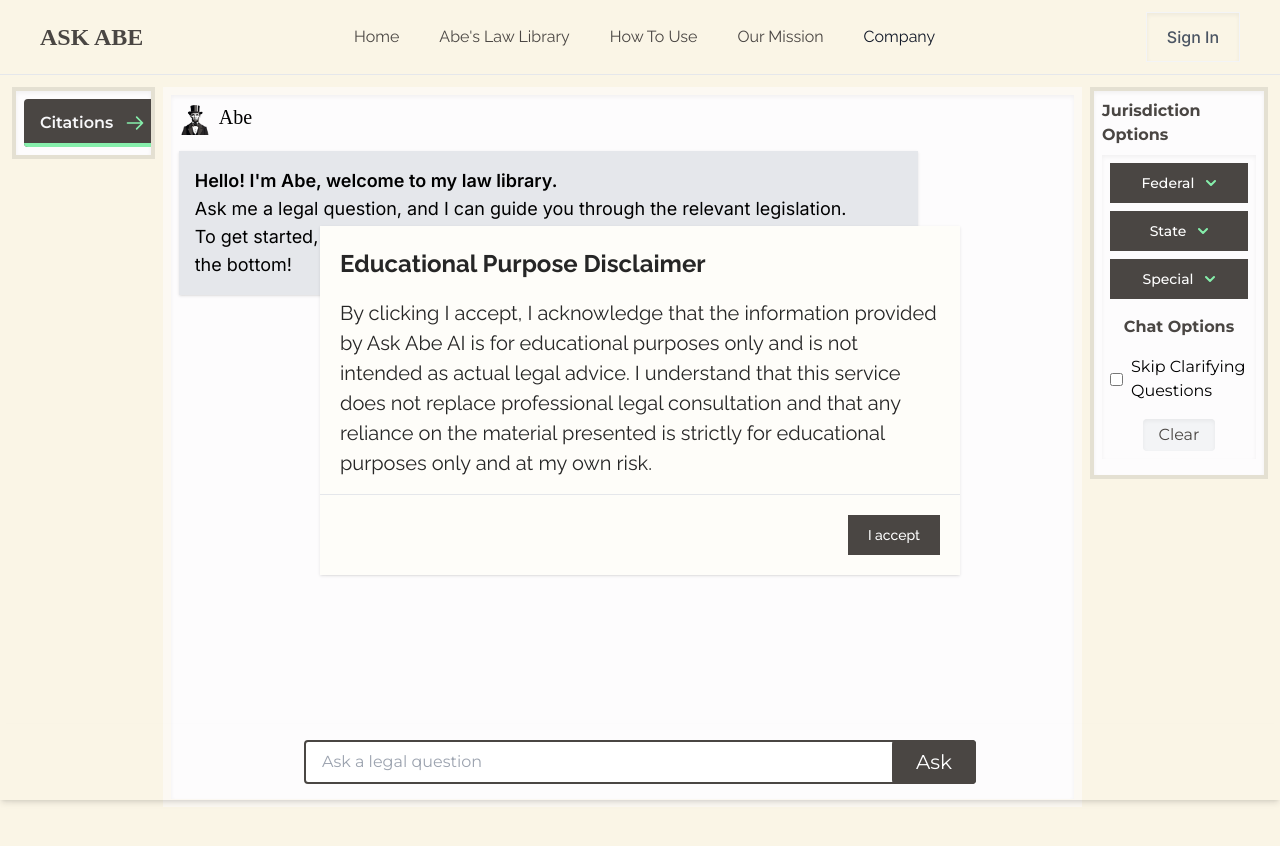
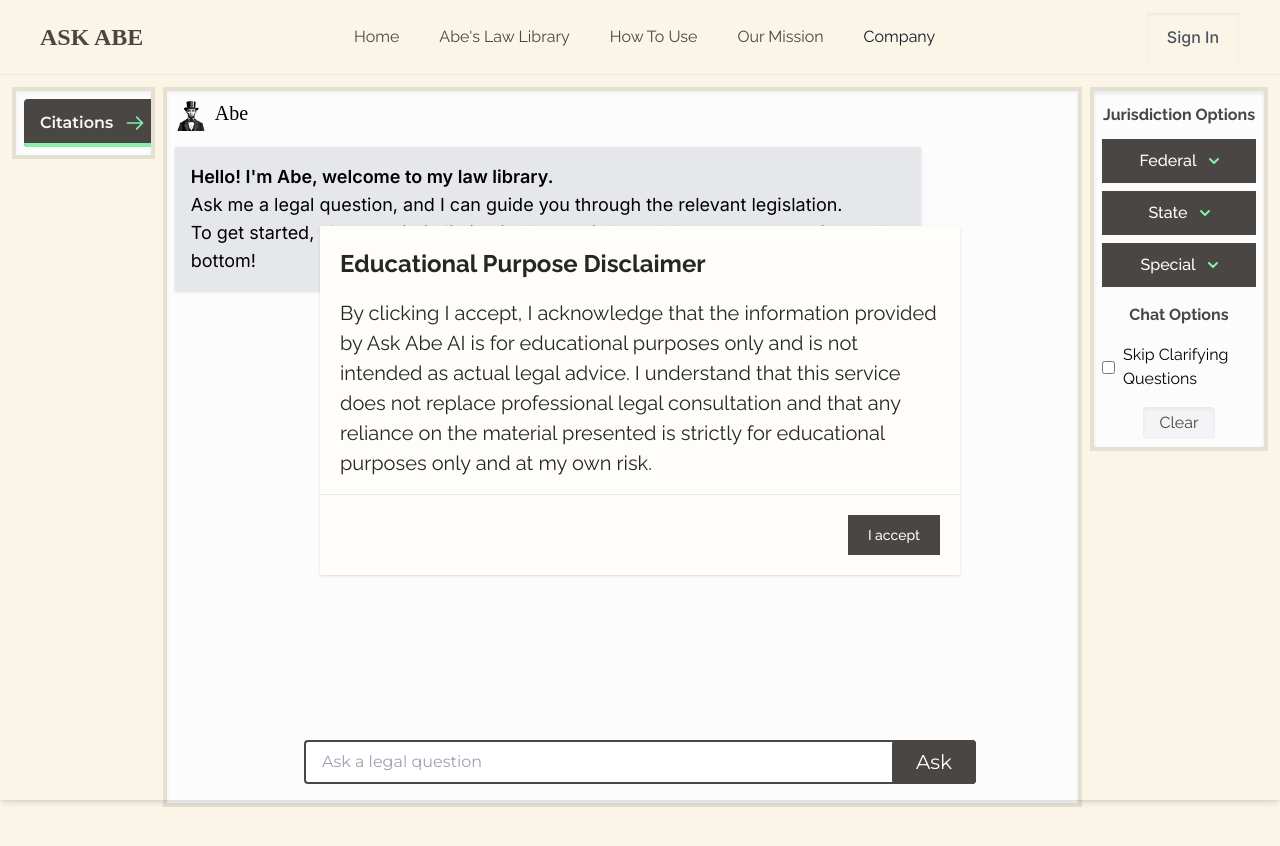
Before and after one commit to AskAbeAI/ask-abe-beta, a Next.js app: page /playground in a window 1280 px wide. Shown: the top 846 px of the page. Built offline with nearby package versions, Linux system fonts and the light colour scheme; a web font is replaced by a local one.

Commit message:
options bar

```diff
--- a/src/app/page.tsx
+++ b/src/app/page.tsx
@@ -1,3 +1,5 @@
+'use client';
+
 import Link from 'next/link';
 import Image from 'next/image';
 import PageFooter from '@/components/pageFooter';
--- a/src/components/chatContainer.tsx
+++ b/src/components/chatContainer.tsx
@@ -5,6 +5,7 @@
 
 import { ContentBlock, ClarificationChoices, TopicResponses, Clarification } from '@/lib/types'; // Adjust import path as necessary
 import 'ldrs/hourglass';
+import CitationBar from './citationBar';
 
 
 interface ChatContainerProps {
@@ -51,7 +52,8 @@
 
   return (
 
-    <div className="bg-[#FDFCFD] p-2 border-8 border-[#FCF9F3] shadow-inner rounded-lg" style={{ minHeight: '90vh' }}>
+    <div className="bg-[#FDFCFD] p-2 border-4 border-[#E4E0D2] shadow-inner rounded-lg" style={{ minHeight: '90vh' }}>
+
 
 
       {/* <div className="p-4 bg-white rounded-lg shadow-inner overflow-auto max-h-full" style={{ minHeight: '70vh' }}> */}
@@ -68,7 +70,7 @@
         />
       )}
     </div>
-    // </div>
+
 
 
 
--- a/src/components/optionsFilter.tsx
+++ b/src/components/optionsFilter.tsx
@@ -108,10 +108,11 @@
   const closePopup = () => setShowBadJurisdictionsPopup(false);
 
   return (
-    <div className="overflow-y-auto bg-[#FDFCFD] border-4 border-[#E4E0D2] p-2 w-full shadow-inner rounded-md">
-      <div className="flex justify-center text-[#4A4643] font-bold font-montserrat pb-2">Jurisdiction Options</div>
-      <div className="flex justify-center font-montserrat pb-2">
-        <div className="overflow-y-auto bg-[#FDFCFD] p-2 w-25 shadow-inner rounded-md">
+    <div className="bg-[#FDFCFD] border-4 border-[#E4E0D2] w-full shadow-inner rounded-md">
+
+      <div className="flex justify-center font-raleway">
+        <div className="overflow-y-auto w-full p-2 shadow-inner">
+          <div className="flex justify-center items-center text-center text-[#4A4643] font-bold font-raleway pt-1 pb-3">Jurisdiction Options</div>
           <div className="overflow-y-auto w-full" style={{ maxHeight: '45vh' }}>
 
             {/* Federal Jurisdiction Button */}
@@ -121,7 +122,7 @@
               onMouseEnter={() => toggleHover(true)}
               onMouseLeave={() => toggleHover(false)}
               onClick={toggleFederalDropdown}
-              className="text-white bg-[#4A4643] hover:bg-green-300 hover:text-[#4A4643] focus:ring-4 focus:outline-none focus:ring-green-300 font-medium rounded-lg text-sm px-5 py-2.5 text-center inline-flex items-center justify-center w-full dark:bg-blue-600 dark:hover:bg-blue-700 dark:focus:ring-blue-800"
+              className="text-white bg-[#4A4643] font-raleway hover:bg-green-300 hover:text-[#4A4643] focus:ring-4 focus:outline-none focus:ring-green-300 font-medium rounded-lg text-md px-5 py-2.5 text-center inline-flex items-center justify-center w-full dark:bg-blue-600 dark:hover:bg-blue-700 dark:focus:ring-blue-800"
               type="button"
             >
               Federal
@@ -134,9 +135,9 @@
             {/* Federal Jurisdiction Dropdown Content */}
             {isFederalDropdownOpen && (
 
-              <div className="z-10 w-25 bg-white rounded-lg shadow">
+              <div className="bg-white py-2 rounded-lg shadow">
 
-                <ul className="p-3 space-y-1 text-sm text-gray-700">
+                <ul className="space-y-1 text-md text-gray-700">
                   {/* Loop through options */}
                   {federalJurisdictions.map((jurisdiction: Jurisdiction) => (
                     <li key={jurisdiction.id}>
@@ -150,7 +151,7 @@
                           className="w-4 h-4 text-blue-600 bg-gray-100 border-gray-300 focus:ring-blue-500"
                         />
 
-                        <label htmlFor={jurisdiction.id} className="w-25 ml-2 text-sm font-medium text-gray-900">
+                        <label htmlFor={jurisdiction.id} className="w-25 ml-2 text-md font-medium text-gray-900">
 
                           {jurisdiction.name}
                         </label>
@@ -170,7 +171,7 @@
               onMouseEnter={() => toggleHover(true)}
               onMouseLeave={() => toggleHover(false)}
               onClick={toggleStateDropdown}
-              className="text-white bg-[#4A4643] hover:bg-green-300 hover:text-[#4A4643] focus:ring-4 focus:outline-none focus:ring-green-300 font-medium rounded-lg text-sm px-5 py-2.5 text-center inline-flex items-center justify-center w-full dark:bg-blue-600 dark:hover:bg-blue-700 dark:focus:ring-blue-800"
+              className="text-white bg-[#4A4643] hover:bg-green-300 hover:text-[#4A4643] focus:ring-4 focus:outline-none focus:ring-green-300 font-medium rounded-lg text-md px-5 py-2.5 text-center inline-flex items-center justify-center w-full dark:bg-blue-600 dark:hover:bg-blue-700 dark:focus:ring-blue-800"
               type="button"
             >
               State
@@ -183,9 +184,9 @@
             {/* State Jurisdiction Dropdown Content */}
             {isStateDropdownOpen && (
 
-              <div className="z-10 w-25 bg-white rounded-lg shadow">
+              <div className="bg-white py-2 rounded-lg shadow">
 
-                <ul className="p-3 space-y-1 text-sm text-gray-700">
+                <ul className="space-y-1 text-md text-gray-700">
                   {/* Loop through options */}
                   {stateJurisdictions.map((jurisdiction: Jurisdiction) => (
                     <li key={jurisdiction.id}>
@@ -199,7 +200,7 @@
                           className="w-4 h-4 text-blue-600 bg-gray-100 border-gray-300 focus:ring-blue-500"
                         />
 
-                        <label htmlFor={jurisdiction.id} className="w-25 ml-2 text-sm font-medium text-gray-900">
+                        <label htmlFor={jurisdiction.id} className="w-25 ml-2 text-md font-medium text-gray-900">
 
                           {jurisdiction.name}
                         </label>
@@ -221,7 +222,7 @@
               onMouseEnter={() => toggleHover(true)}
               onMouseLeave={() => toggleHover(false)}
               onClick={toggleMiscDropdown}
-              className="text-white bg-[#4A4643] hover:bg-green-300 hover:text-[#4A4643] focus:ring-4 focus:outline-none focus:ring-green-300 font-medium rounded-lg text-sm px-5 py-2.5 text-center inline-flex items-center justify-center w-full dark:bg-blue-600 dark:hover:bg-blue-700 dark:focus:ring-blue-800"
+              className="text-white bg-[#4A4643] hover:bg-green-300 hover:text-[#4A4643] focus:ring-4 focus:outline-none focus:ring-green-300 font-medium rounded-lg text-md px-5 py-2.5 text-center inline-flex items-center justify-center w-full dark:bg-blue-600 dark:hover:bg-blue-700 dark:focus:ring-blue-800"
               type="button"
             >
               Special
@@ -232,8 +233,8 @@
 
             {/* Misc Jurisdiction Content */}
             {isMiscDropdownOpen && (
-              <div className="z-10 w-25 bg-white rounded-lg shadow">
-                <ul className="p-3 space-y-1 text-sm text-gray-700">
+              <div className="bg-white py-2 rounded-lg shadow-inner">
+                <ul className="space-y-1 text-md text-gray-700">
                   {/* Loop through options */}
                   {miscJurisdictions.map((jurisdiction: Jurisdiction) => (
                     <li key={jurisdiction.id}>
@@ -246,7 +247,7 @@
                           checked={selectedMisc === jurisdiction}
                           className="w-4 h-4 text-blue-600 bg-gray-100 border-gray-300 focus:ring-blue-500"
                         />
-                        <label htmlFor={jurisdiction.id} className="w-25 ml-2 text-sm font-medium text-gray-900">
+                        <label htmlFor={jurisdiction.id} className="w-25 ml-2 text-md font-medium text-gray-900">
                           {jurisdiction.name}
                         </label>
                       </div>
@@ -259,27 +260,25 @@
             )}
           </div>
 
-          <div className="flex justify-center text-[#4A4643] font-bold font-montserrat pt-4">Chat Options</div>
+          <div className="flex justify-center items-center text-[#4A4643] font-bold font-raleway pt-4">Chat Options</div>
           {/* Rest of the OptionsList content */}
           <div className="h-auto max-h-full ">
-            <ul className="list-none pt-4">
+            <ul className=" pt-4">
 
               {options.map(option => (
-                <li key={option.id}>
-                  <label className="flex items-center space-x-2">
-                    <input
-                      type="checkbox"
-                      checked={selectedOptions[option.id].selected}
-                      onChange={() => toggleSelection(option.id)}
-                    />
-                    <span>{option.name}</span>
+                <li key={option.id} className="flex items-center space-x-2">
+
+                  <input
+                    type="checkbox"
+                    className="form-checkbox"
+                    checked={selectedOptions[option.id].selected}
+                    onChange={() => toggleSelection(option.id)}
+                  />
+                  <label htmlFor={`checkbox-${option.id}`} className="text-md">
+                    {option.name}
                   </label>
                 </li>
-
-
               ))}
-
-
 
             </ul>
           </div>
@@ -298,7 +297,7 @@
             <div className="mt-3 text-center">
               <h3 className="text-lg leading-6 font-medium text-gray-900">Attention</h3>
               <div className="mt-2 px-7 py-3">
-                <p className="text-sm text-gray-500">
+                <p className="text-md text-gray-500">
                   {popupMessage}
                 </p>
               </div>
```
